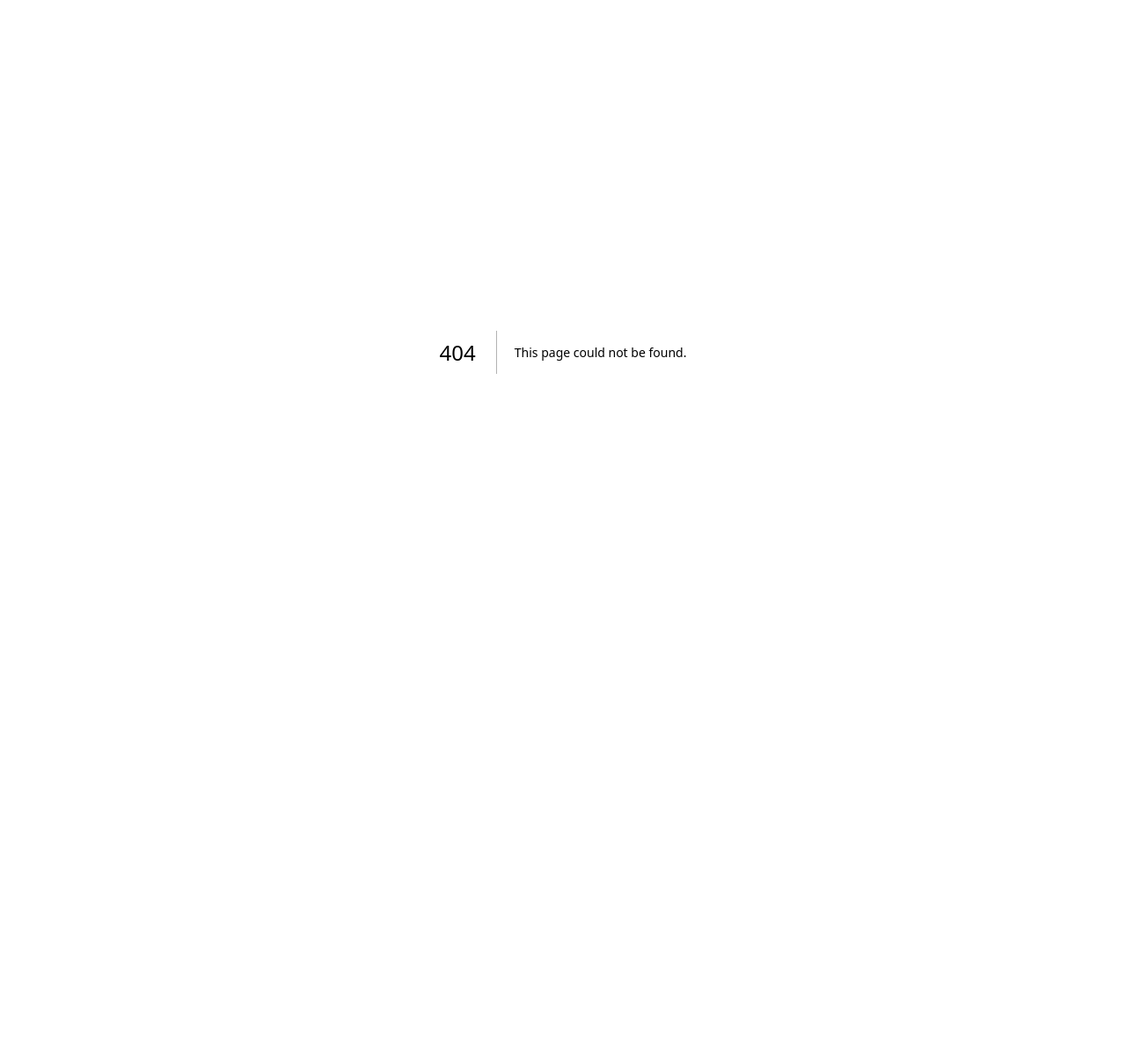
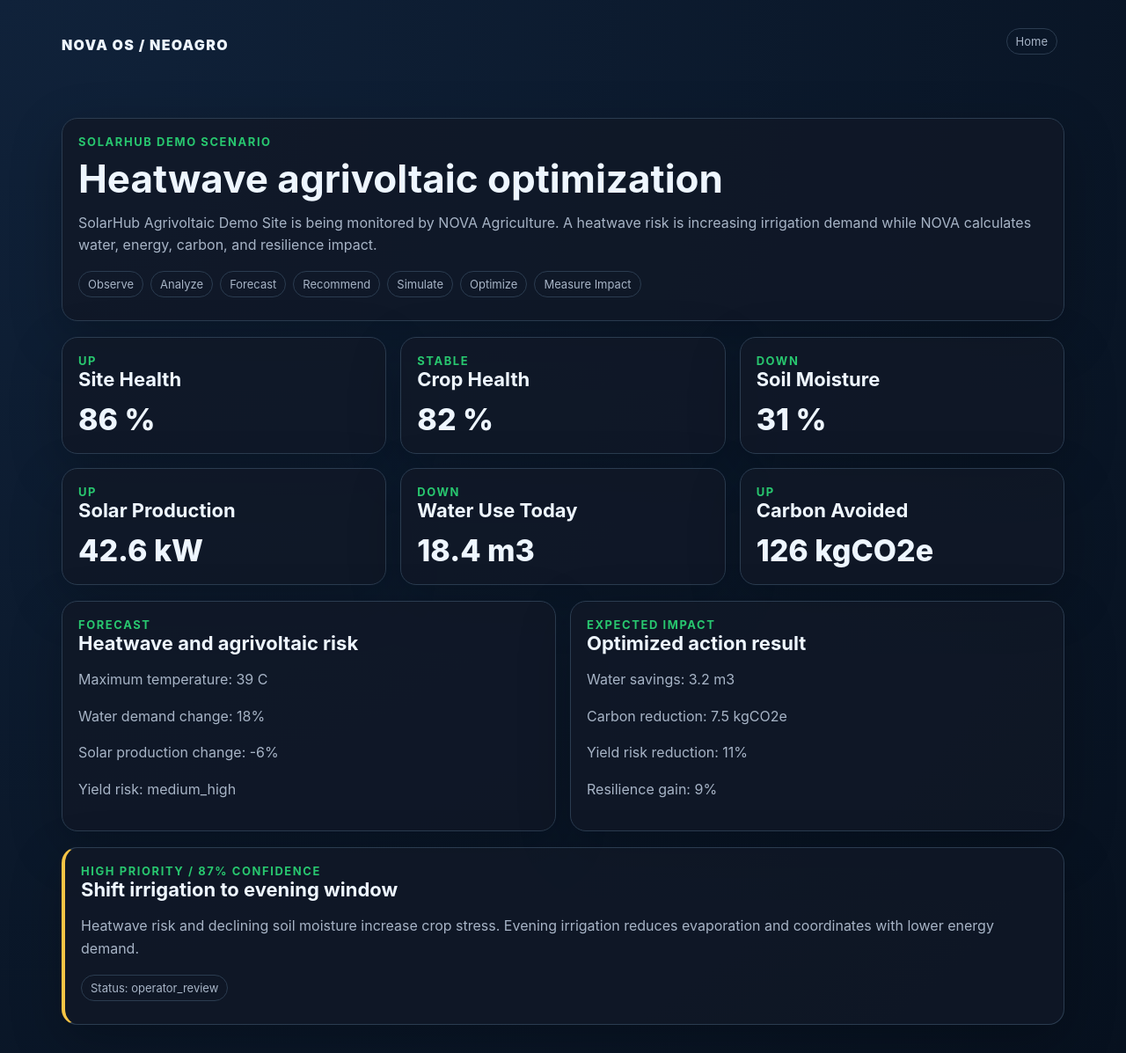
Before and after one commit to wisemaiarservices-debug/neoagro-platform, a Next.js app in the folder apps/web/: page /dashboard in a window 1280 px wide. Before the commit this address had no page. Shown: the whole page at 88% size. Before the commit the page ends 800 px from the top, so only its background shows below. Built offline with nearby package versions, Linux system fonts and the light colour scheme; no server answers.

Commit message:
web: add SolarHub dashboard page

```diff
--- /dev/null
+++ b/apps/web/app/dashboard/page.tsx
@@ -0,0 +1,70 @@
+import { getDashboardSummary } from '../../lib/demo';
+
+function format(value: number | string, unit?: string) {
+  return `${value}${unit ? ' ' + unit : ''}`;
+}
+
+export default async function DashboardPage() {
+  const summary = await getDashboardSummary();
+
+  return (
+    <main className="container">
+      <nav className="nav">
+        <div className="logo">NOVA OS / NEOAGRO</div>
+        <a href="/" className="badge">Home</a>
+      </nav>
+
+      <section className="card">
+        <div className="kicker">SolarHub Demo Scenario</div>
+        <h1 style={{ fontSize: 44 }}>{summary.scenario}</h1>
+        <p>
+          {summary.site.name} is being monitored by NOVA Agriculture. A heatwave risk is
+          increasing irrigation demand while NOVA calculates water, energy, carbon, and resilience impact.
+        </p>
+        <div>
+          {summary.workflow.map((step: string) => <span key={step} className="badge">{step}</span>)}
+        </div>
+      </section>
+
+      <section className="grid grid-3" style={{ marginTop: 18 }}>
+        {summary.kpis.map((metric: any) => (
+          <div className="card" key={metric.label}>
+            <div className="kicker">{metric.trend}</div>
+            <h2>{metric.label}</h2>
+            <div className="value">{format(metric.value, metric.unit)}</div>
+          </div>
+        ))}
+      </section>
+
+      <section className="grid grid-2" style={{ marginTop: 18 }}>
+        <div className="card">
+          <div className="kicker">Forecast</div>
+          <h2>Heatwave and agrivoltaic risk</h2>
+          <p>Maximum temperature: {summary.forecast.max_temperature_c} C</p>
+          <p>Water demand change: {summary.forecast.water_demand_delta_pct}%</p>
+          <p>Solar production change: {summary.forecast.solar_production_delta_pct}%</p>
+          <p>Yield risk: {summary.forecast.yield_risk}</p>
+        </div>
+        <div className="card">
+          <div className="kicker">Expected Impact</div>
+          <h2>Optimized action result</h2>
+          <p>Water savings: {summary.impact.expected_water_savings_m3} m3</p>
+          <p>Carbon reduction: {summary.impact.expected_carbon_reduction_kg} kgCO2e</p>
+          <p>Yield risk reduction: {summary.impact.expected_yield_risk_reduction_pct}%</p>
+          <p>Resilience gain: {summary.impact.expected_resilience_gain_pct}%</p>
+        </div>
+      </section>
+
+      <section className="grid" style={{ marginTop: 18 }}>
+        {summary.recommendations.map((rec: any) => (
+          <div className="card recommendation" key={rec.id}>
+            <div className="kicker">{rec.priority} priority / {Math.round(rec.confidence * 100)}% confidence</div>
+            <h2>{rec.title}</h2>
+            <p>{rec.explanation}</p>
+            <span className="badge">Status: {rec.status}</span>
+          </div>
+        ))}
+      </section>
+    </main>
+  );
+}
```
